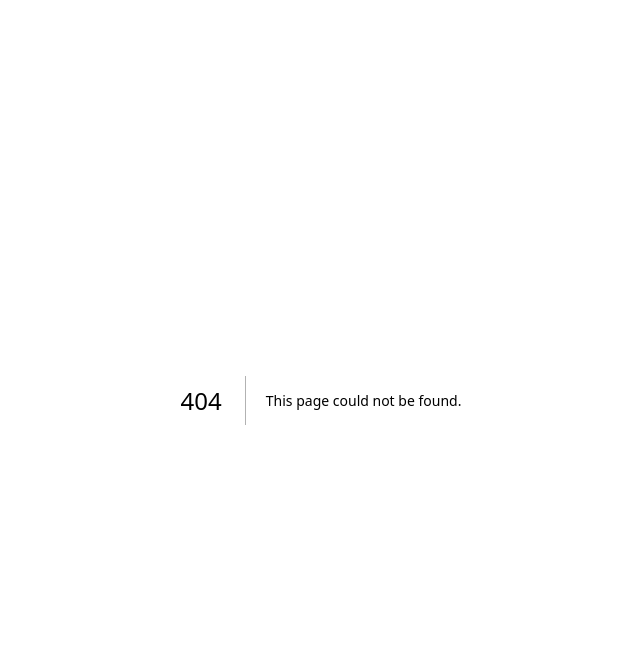
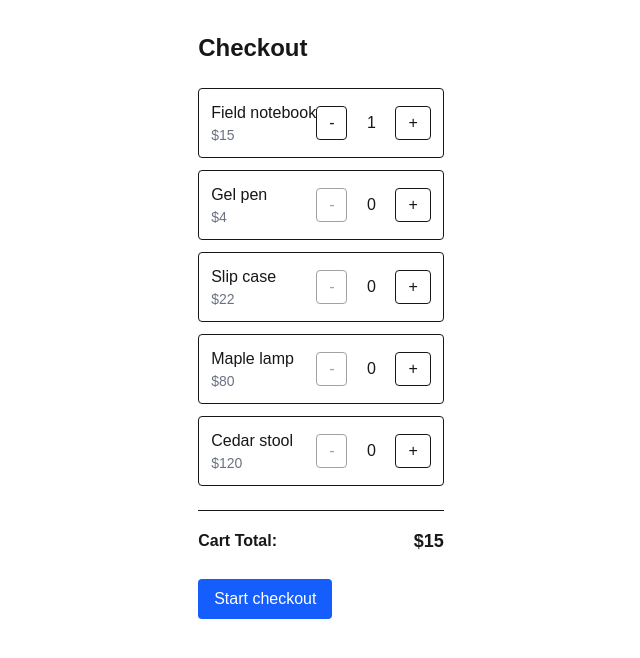
Before and after one commit to SureshKrishna2104/shop-counter, a Next.js app: page /checkout in a window 1280 px wide. Before the commit this address had no page. Shown: the top 658 px of the page, without its empty margins (319-959 px from the left). Built offline with nearby package versions, Linux system fonts and the light colour scheme.

Commit message:
Add checkout attempt snapshotting and cart divergence protection

```diff
--- /dev/null
+++ b/app/api/checkout/attempts/[attemptId]/route.ts
@@ -0,0 +1,19 @@
+import { NextResponse } from 'next/server';
+import { store } from '@/app/lib/store';
+
+export async function GET(
+  _request: Request,
+  { params }: { params: Promise<{ attemptId: string }> }
+) {
+  const { attemptId } = await params;
+  const attempt = store.attempts.get(attemptId);
+
+  if (!attempt) {
+    return NextResponse.json(
+      { ok: false, error: 'Checkout attempt not found.' },
+      { status: 404 }
+    );
+  }
+
+  return NextResponse.json({ ok: true, attempt });
+}
--- /dev/null
+++ b/app/api/checkout/attempts/route.ts
@@ -0,0 +1,53 @@
+import { NextResponse } from 'next/server';
+import crypto from 'crypto';
+import { store, Attempt, AttemptLine } from '@/app/lib/store';
+
+export async function POST(request: Request) {
+  const body = await request.json();
+  const rawLines = body?.lines;
+
+  if (!Array.isArray(rawLines) || rawLines.length === 0) {
+    return NextResponse.json(
+      { ok: false, error: 'Cart must contain at least one item.' },
+      { status: 400 }
+    );
+  }
+
+  const lines: AttemptLine[] = [];
+  let amountCents = 0;
+
+  for (const entry of rawLines) {
+    const sku = typeof entry?.sku === 'string' ? entry.sku : '';
+    const qty = Number(entry?.qty);
+
+    if (!Number.isInteger(qty) || qty <= 0) {
+      return NextResponse.json(
+        { ok: false, error: 'Quantity must be a positive whole number.' },
+        { status: 400 }
+      );
+    }
+
+    const product = store.products.find((p) => p.sku === sku);
+    if (!product) {
+      return NextResponse.json(
+        { ok: false, error: `Unknown item: ${sku}` },
+        { status: 400 }
+      );
+    }
+
+    lines.push({
+      sku: product.sku,
+      name: product.name,
+      unitPriceCents: product.priceCents,
+      qty,
+    });
+    amountCents += product.priceCents * qty;
+  }
+
+  const attemptId = `att_${crypto.randomUUID().slice(0, 8)}`;
+  const attempt: Attempt = { attemptId, lines, amountCents };
+
+  store.attempts.set(attemptId, attempt);
+
+  return NextResponse.json({ ok: true, attempt }, { status: 201 });
+}
--- /dev/null
+++ b/app/checkout/page.tsx
@@ -0,0 +1,176 @@
+'use client';
+
+import { useState } from 'react';
+import { formatUsd } from '@/app/lib/money';
+import type { Attempt } from '@/app/lib/store';
+
+const CATALOG_ITEMS = [
+  { sku: 'notebook', name: 'Field notebook', priceCents: 1500 },
+  { sku: 'pen', name: 'Gel pen', priceCents: 400 },
+  { sku: 'case', name: 'Slip case', priceCents: 2200 },
+  { sku: 'lamp', name: 'Maple lamp', priceCents: 8000 },
+  { sku: 'stool', name: 'Cedar stool', priceCents: 12000 },
+];
+
+export default function CheckoutPage() {
+  const [cart, setCart] = useState<Record<string, number>>({ notebook: 1 });
+  const [attempt, setAttempt] = useState<Attempt | null>(null);
+  const [confirmed, setConfirmed] = useState<Attempt | null>(null);
+  const [notice, setNotice] = useState<string | null>(null);
+  const [error, setError] = useState<string | null>(null);
+
+  function updateQty(sku: string, delta: number) {
+    setCart((prev) => {
+      const nextQty = (prev[sku] || 0) + delta;
+      const next = { ...prev };
+      if (nextQty <= 0) {
+        delete next[sku];
+      } else {
+        next[sku] = nextQty;
+      }
+      return next;
+    });
+
+    // Invalidate any frozen attempt when the cart changes
+    if (attempt) {
+      setAttempt(null);
+      setNotice('Cart changed — previous checkout attempt cleared. Start a new attempt to pay.');
+    }
+    setConfirmed(null);
+    setError(null);
+  }
+
+  async function startCheckout() {
+    setError(null);
+    setNotice(null);
+    setConfirmed(null);
+
+    const lines = Object.entries(cart).map(([sku, qty]) => ({ sku, qty }));
+    const res = await fetch('/api/checkout/attempts', {
+      method: 'POST',
+      headers: { 'Content-Type': 'application/json' },
+      body: JSON.stringify({ lines }),
+    });
+
+    const json = await res.json();
+    if (!res.ok) {
+      setError(json.error || 'Could not start checkout.');
+      return;
+    }
+
+    setAttempt(json.attempt);
+  }
+
+  async function confirmAttempt() {
+    if (!attempt) return;
+    setError(null);
+
+    const res = await fetch(`/api/checkout/attempts/${attempt.attemptId}`);
+    const json = await res.json();
+
+    if (!res.ok) {
+      setError(json.error || 'Attempt could not be verified.');
+      return;
+    }
+
+    setConfirmed(json.attempt);
+  }
+
+  const cartTotalCents = CATALOG_ITEMS.reduce(
+    (sum, item) => sum + item.priceCents * (cart[item.sku] || 0),
+    0
+  );
+
+  return (
+    <div className="p-8 max-w-2xl mx-auto">
+      <h1 className="text-2xl font-bold mb-6">Checkout</h1>
+
+      <div className="space-y-3 mb-6">
+        {CATALOG_ITEMS.map((item) => {
+          const qty = cart[item.sku] || 0;
+          return (
+            <div
+              key={item.sku}
+              className="flex items-center justify-between border p-3 rounded"
+            >
+              <div>
+                <div className="font-medium">{item.name}</div>
+                <div className="text-sm text-gray-500">
+                  {formatUsd(item.priceCents)}
+                </div>
+              </div>
+              <div className="flex items-center gap-3">
+                <button
+                  type="button"
+                  onClick={() => updateQty(item.sku, -1)}
+                  disabled={qty === 0}
+                  className="border px-3 py-1 rounded disabled:opacity-40"
+                >
+                  -
+                </button>
+                <span className="w-6 text-center">{qty}</span>
+                <button
+                  type="button"
+                  onClick={() => updateQty(item.sku, 1)}
+                  className="border px-3 py-1 rounded"
+                >
+                  +
+                </button>
+              </div>
+            </div>
+          );
+        })}
+      </div>
+
+      <div className="flex items-center justify-between border-t pt-4 mb-6">
+        <span className="font-semibold">Cart Total:</span>
+        <span className="text-lg font-bold">{formatUsd(cartTotalCents)}</span>
+      </div>
+
+      <button
+        type="button"
+        onClick={startCheckout}
+        disabled={Object.keys(cart).length === 0}
+        className="bg-blue-600 text-white px-4 py-2 rounded disabled:opacity-40"
+      >
+        Start checkout
+      </button>
+
+      {error && <p className="text-red-500 mt-4">{error}</p>}
+      {notice && <p className="text-amber-500 mt-4 text-sm">{notice}</p>}
+
+      {attempt && (
+        <div className="mt-6 p-4 border rounded">
+          <h2 className="font-semibold mb-2">
+            Frozen Attempt ({attempt.attemptId})
+          </h2>
+          <ul className="text-sm space-y-1 mb-3">
+            {attempt.lines.map((line) => (
+              <li key={line.sku}>
+                {line.name} × {line.qty} — {formatUsd(line.unitPriceCents * line.qty)}
+              </li>
+            ))}
+          </ul>
+          <p className="font-bold mb-4">
+            Snapshot Total: {formatUsd(attempt.amountCents)}
+          </p>
+          <button
+            type="button"
+            onClick={confirmAttempt}
+            className="bg-green-600 text-white px-4 py-2 rounded"
+          >
+            Confirm & Pay
+          </button>
+        </div>
+      )}
+
+      {confirmed && (
+        <div className="mt-4 p-4 border border-green-500 rounded">
+          <p className="font-semibold text-green-500">
+            Confirmed snapshot {confirmed.attemptId} for {formatUsd(confirmed.amountCents)}.
+          </p>
+        </div>
+      )}
+    </div>
+  );
+}
```
